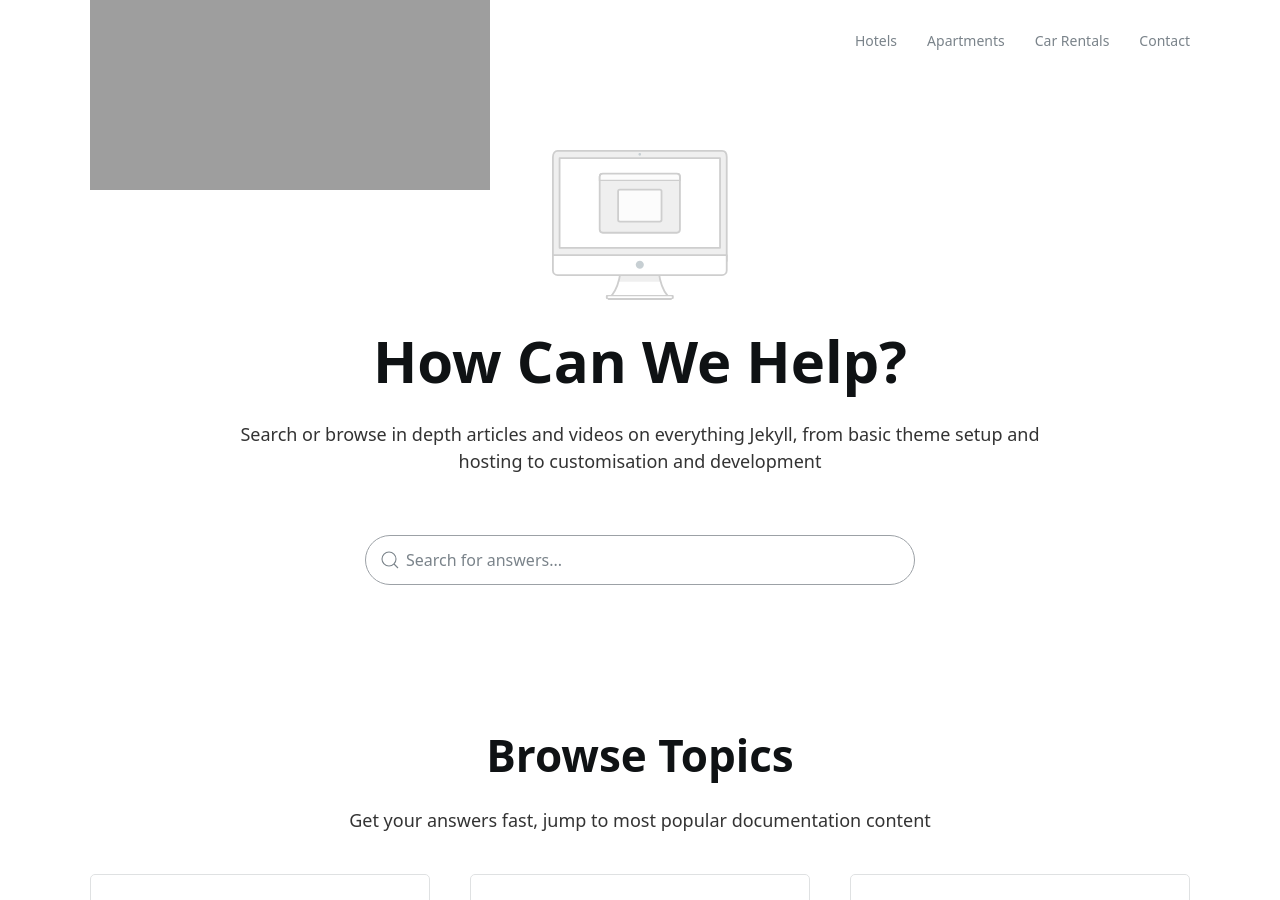
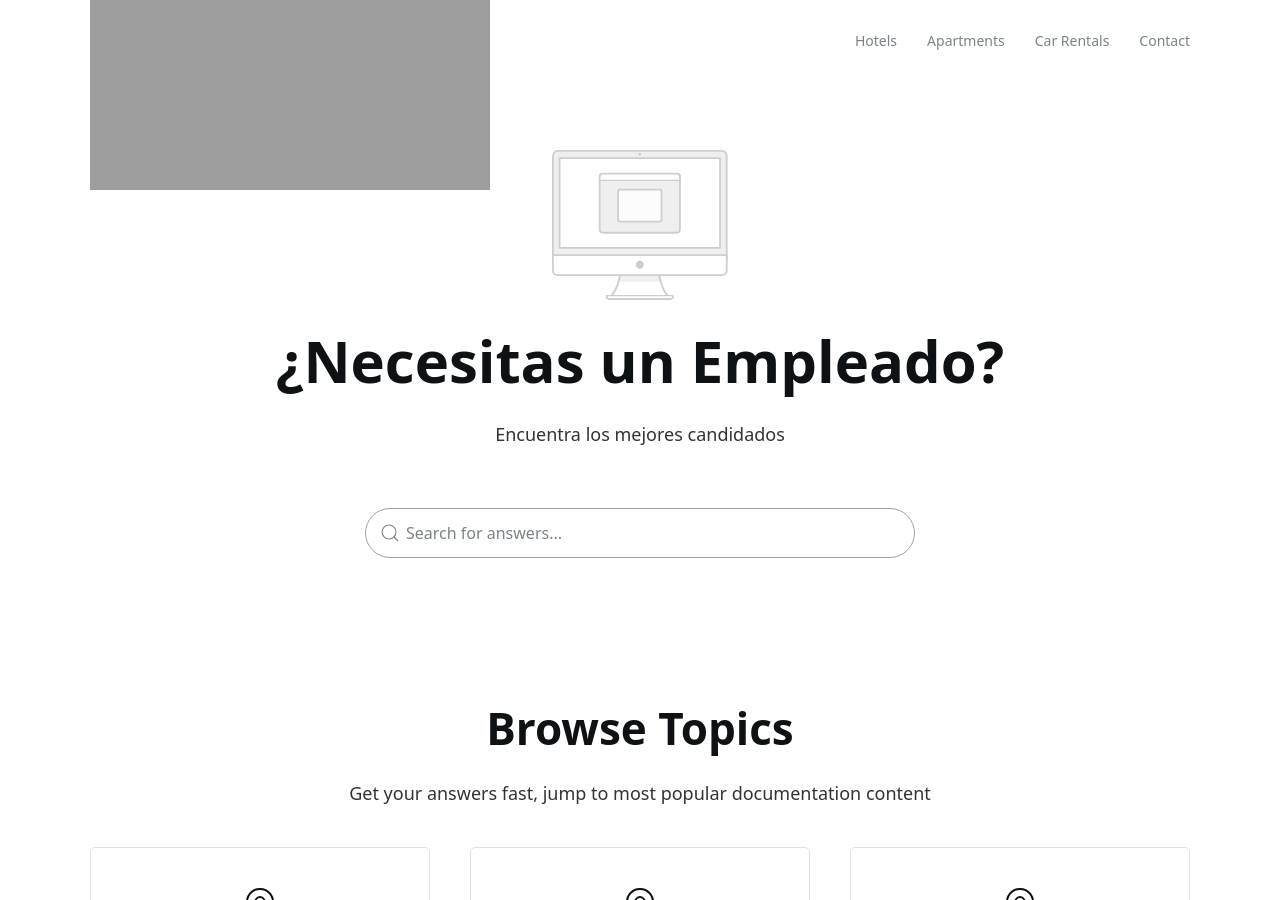
Before and after one commit to jelmii/jelmii.github.io, a Jekyll site: the page built from index.md, in a window 1280 px wide and 900 px high. Built offline with Jekyll 4.4.1, drawn with Linux system fonts in a browser that asks for light colours.

Commit message:
Update index.md

```diff
--- a/index.md
+++ b/index.md
@@ -1,8 +1,8 @@
 ---
 layout: home
 hero:
-    title: How Can We Help?
-    subtitle: Search or browse in depth articles and videos on everything Jekyll, from basic theme setup and hosting to customisation and development
+    title: ¿Necesitas un Empleado?
+    subtitle: Encuentra los mejores candidados
     image: imac.svg
     search: true
 categories:
```
